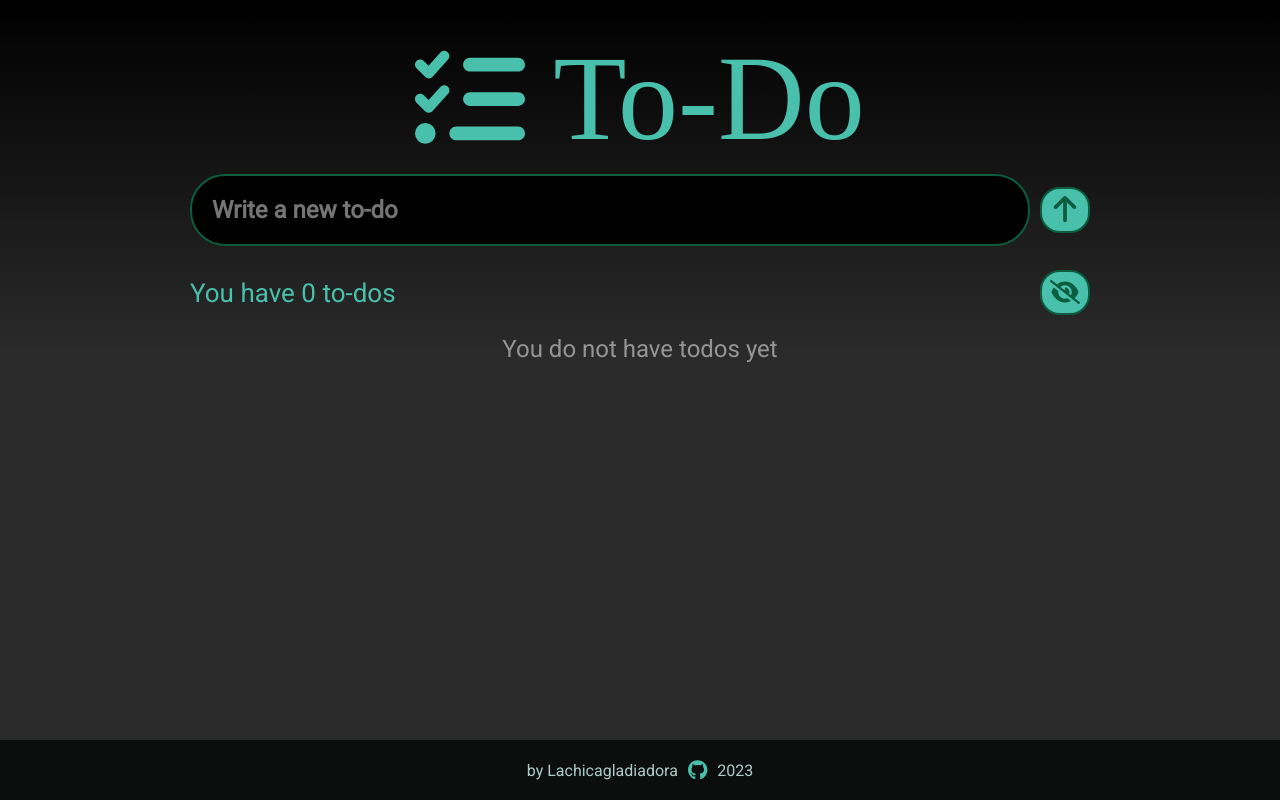
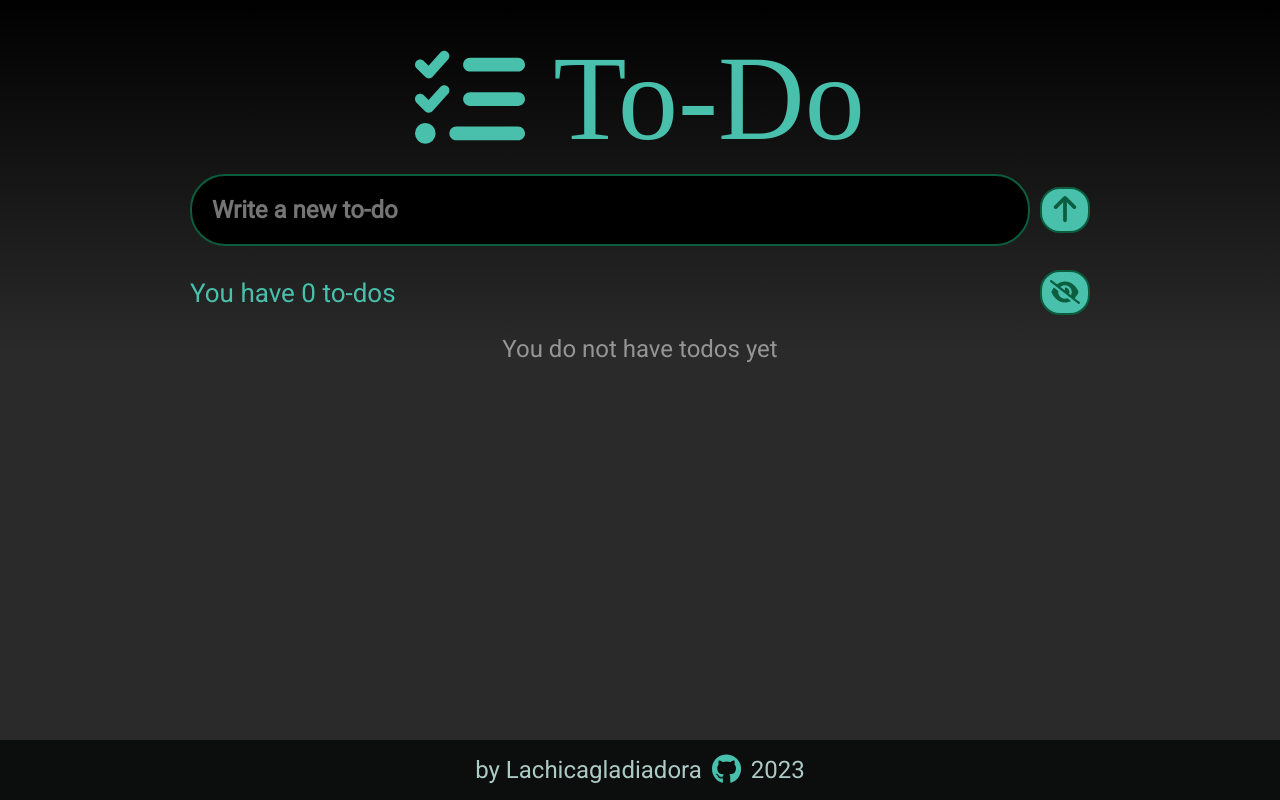
Before and after one commit to Lachicagladiadora/to-do-list, a React (Vite) app: page / in a window 1280 px wide. Built offline with nearby package versions, Linux system fonts and the light colour scheme; a web font is replaced by a local one.

Commit message:
feat(footer): font size

```diff
--- a/src/components/Footer.tsx
+++ b/src/components/Footer.tsx
@@ -16,9 +16,10 @@ export const Footer = ({ style }: FooterProps) => {
         background: "#0B0E0D",
         alignItems: "center",
         justifyContent: "center",
-        padding: "20px",
+        padding: "24px",
         color: "#d8fcf6ca",
         fontFamily: "monospace",
+        fontSize: "24px",
         ...style,
       }}
     >
@@ -28,7 +29,7 @@ export const Footer = ({ style }: FooterProps) => {
         target="_blank"
         style={{
           background: "transparent",
-          fontSize: "20px",
+          fontSize: "30px",
           color: "#48c0ac",
         }}
       >
```
